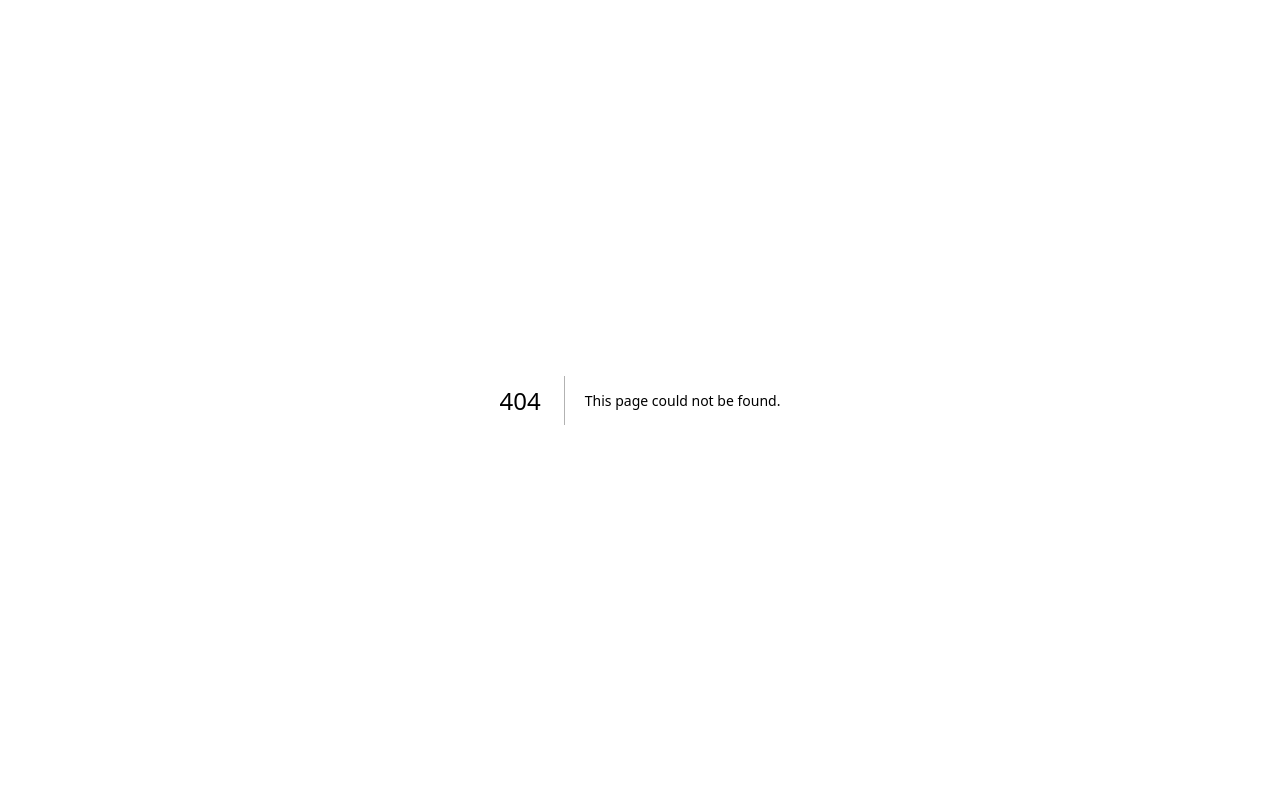
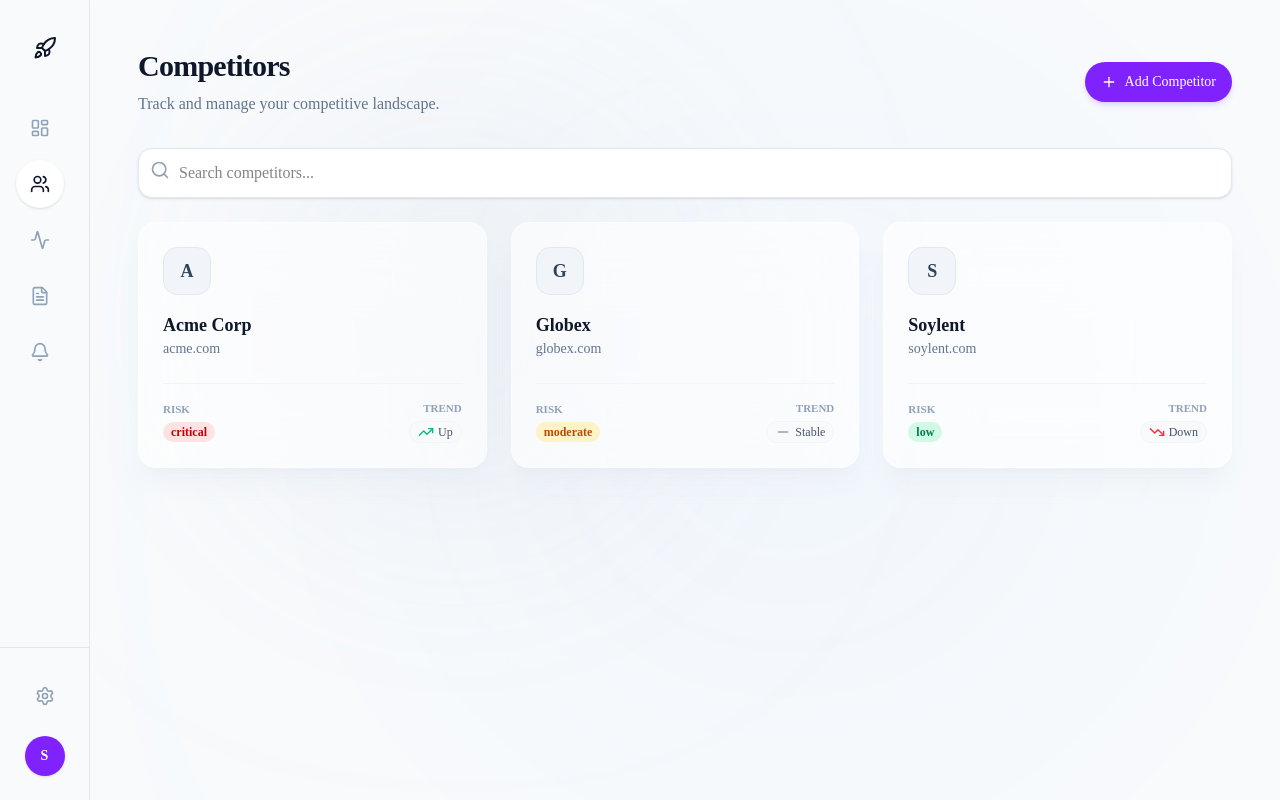
Before and after one commit to sahmsec/intelflow, a Next.js app: page /competitors in a window 1280 px wide. Before the commit this address had no page. Built offline with nearby package versions, Linux system fonts and the light colour scheme.

Commit message:
feat: build competitor list management layout

```diff
--- /dev/null
+++ b/src/app/(app)/competitors/page.tsx
@@ -0,0 +1,139 @@
+"use client";
+import React, { useState } from 'react';
+import { motion } from 'framer-motion';
+import { Card } from '@/components/ui/card';
+import { Button } from '@/components/ui/button';
+import { Search, Plus, ExternalLink, Trash2, TrendingUp, TrendingDown, Minus } from 'lucide-react';
+import { useStore } from '@/store/useStore';
+
+export default function CompetitorsPage() {
+  const { competitors, removeCompetitor, addCompetitor } = useStore();
+  const [search, setSearch] = useState('');
+  const [isAdding, setIsAdding] = useState(false);
+  const [newName, setNewName] = useState('');
+  const [newUrl, setNewUrl] = useState('');
+
+  const filtered = competitors.filter(c => c.name.toLowerCase().includes(search.toLowerCase()));
+
+  const handleAdd = () => {
+    if (newName && newUrl) {
+      addCompetitor(newName, newUrl);
+      setNewName('');
+      setNewUrl('');
+      setIsAdding(false);
+    }
+  };
+
+  const getTrendIcon = (trend: string) => {
+    switch(trend) {
+      case 'up': return <TrendingUp className="w-4 h-4 text-emerald-500" />;
+      case 'down': return <TrendingDown className="w-4 h-4 text-red-500" />;
+      default: return <Minus className="w-4 h-4 text-slate-400" />;
+    }
+  };
+
+  return (
+    <motion.div initial={{ opacity: 0, y: 20 }} animate={{ opacity: 1, y: 0 }} className="max-w-6xl">
+      <div className="flex flex-col sm:flex-row justify-between items-start sm:items-center mb-8 gap-4">
+        <div>
+          <h1 className="text-3xl font-bold tracking-tight text-slate-900 mb-2">Competitors</h1>
+          <p className="text-slate-500">Track and manage your competitive landscape.</p>
+        </div>
+        <Button variant="primary" onClick={() => setIsAdding(!isAdding)} className="rounded-full">
+          <Plus className="w-4 h-4 mr-2" /> Add Competitor
+        </Button>
+      </div>
+
+      {isAdding && (
+        <motion.div initial={{ opacity: 0, height: 0 }} animate={{ opacity: 1, height: 'auto' }} className="mb-8">
+          <Card className="p-6 border-violet-200 shadow-violet-100">
+            <h3 className="font-semibold mb-4">Track a new competitor</h3>
+            <div className="flex flex-col sm:flex-row gap-4">
+              <input
+                placeholder="Company Name (e.g. Acme Corp)"
+                value={newName} onChange={e => setNewName(e.target.value)}
+                className="flex-1 px-4 py-2 rounded-lg border border-slate-200 focus:outline-none focus:ring-2 focus:ring-violet-500"
+              />
+              <input
+                placeholder="Website URL (e.g. acme.com)"
+                value={newUrl} onChange={e => setNewUrl(e.target.value)}
+                className="flex-1 px-4 py-2 rounded-lg border border-slate-200 focus:outline-none focus:ring-2 focus:ring-violet-500"
+              />
+              <Button variant="primary" onClick={handleAdd} disabled={!newName || !newUrl}>Start Tracking</Button>
+            </div>
+          </Card>
+        </motion.div>
+      )}
+
+      <div className="relative mb-6">
+        <Search className="absolute left-3 top-3 text-slate-400 w-5 h-5" />
+        <input
+          type="text"
+          placeholder="Search competitors..."
+          value={search}
+          onChange={(e) => setSearch(e.target.value)}
+          className="w-full pl-10 pr-4 py-3 bg-white rounded-xl border border-slate-200 shadow-sm focus:outline-none focus:ring-2 focus:ring-violet-500"
+        />
+      </div>
+
+      <div className="grid grid-cols-1 md:grid-cols-2 lg:grid-cols-3 gap-6">
+        {filtered.map((comp, idx) => (
+          <motion.div
+            key={comp.id}
+            initial={{ opacity: 0, scale: 0.95 }}
+            animate={{ opacity: 1, scale: 1 }}
+            transition={{ delay: idx * 0.05 }}
+          >
+            <Card className="overflow-hidden group hover:border-violet-300 transition-colors">
+              <div className="p-6">
+                <div className="flex justify-between items-start mb-4">
+                  <div className="w-12 h-12 bg-slate-100 rounded-xl flex items-center justify-center font-bold text-lg text-slate-700 border border-slate-200">
+                    {comp.logo}
+                  </div>
+                  <div className="flex gap-2 opacity-0 group-hover:opacity-100 transition-opacity">
+                    <button className="p-2 hover:bg-slate-100 rounded-lg text-slate-500 transition-colors">
+                      <ExternalLink className="w-4 h-4" />
+                    </button>
+                    <button onClick={() => removeCompetitor(comp.id)} className="p-2 hover:bg-red-50 hover:text-red-600 rounded-lg text-slate-500 transition-colors">
+                      <Trash2 className="w-4 h-4" />
+                    </button>
+                  </div>
+                </div>
+
+                <h3 className="font-bold text-lg text-slate-900">{comp.name}</h3>
+                <p className="text-sm text-slate-500 mb-6">{comp.url}</p>
+
+                <div className="flex justify-between items-center pt-4 border-t border-slate-100">
+                  <div className="flex flex-col gap-1">
+                    <span className="text-[11px] text-slate-400 uppercase font-semibold">Risk</span>
+                    <span className={`text-xs font-semibold px-2 py-0.5 rounded-full ${
+                      comp.risk === 'critical' ? 'bg-red-100 text-red-700' :
+                      comp.risk === 'moderate' ? 'bg-amber-100 text-amber-700' :
+                      'bg-emerald-100 text-emerald-700'
+                    }`}>
+                      {comp.risk}
+                    </span>
+                  </div>
+
+                  <div className="flex flex-col gap-1 items-end">
+                    <span className="text-[11px] text-slate-400 uppercase font-semibold">Trend</span>
+                    <div className="flex items-center gap-1 bg-slate-50 px-2 py-0.5 rounded-full border border-slate-100">
+                      {getTrendIcon(comp.trend)}
+                      <span className="text-xs font-medium text-slate-600 capitalize">{comp.trend}</span>
+                    </div>
+                  </div>
+                </div>
+              </div>
+            </Card>
+          </motion.div>
+        ))}
+
+        {filtered.length === 0 && (
+          <div className="col-span-full py-12 text-center text-slate-500">
+            No competitors found matching "{search}".
+          </div>
+        )}
+      </div>
+    </motion.div>
+  );
+}
```
Also changed, not shown: development_notes.txt.
